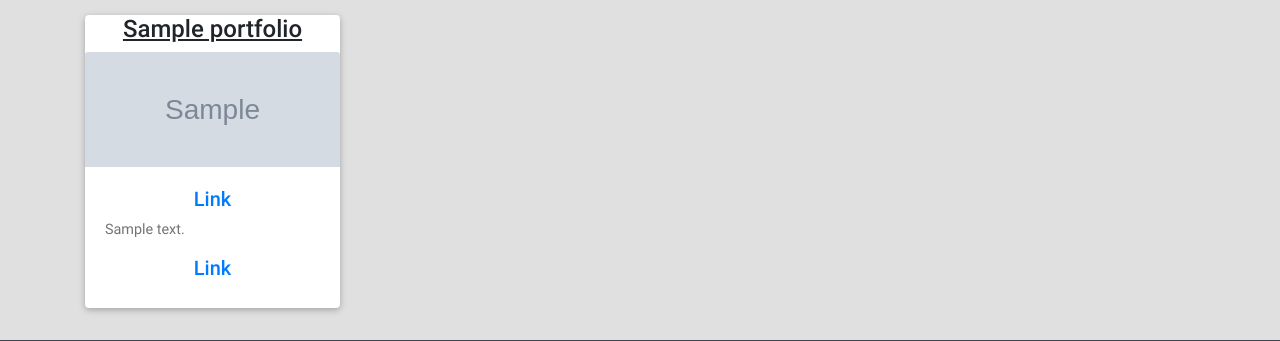
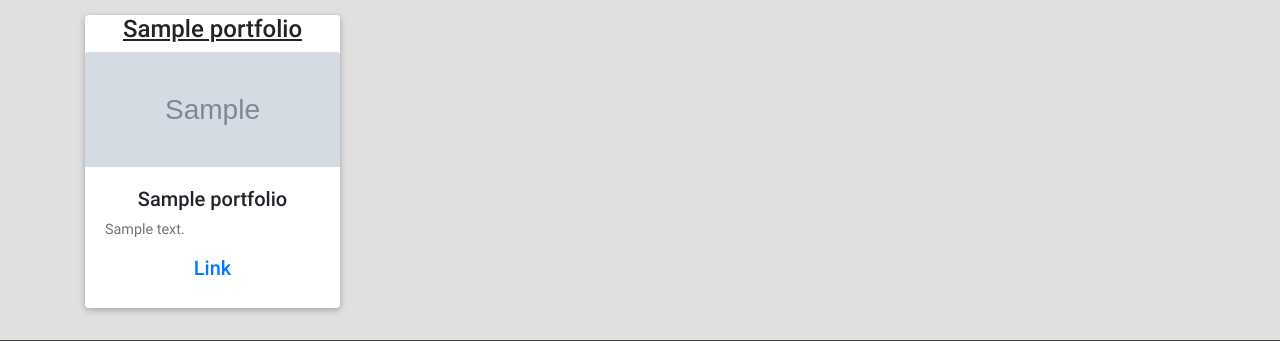
Before and after one commit to xor0x/myblog, a Django app: page / in a window 1280 px wide. Shown: the part 658-999 px from the top of the page. Run offline with Django 3.2, Linux system fonts and the light colour scheme; tables that the repository leaves empty hold one stand-in row (values such as "Sample post"); grey boxes marked "Sample" are stand-in pictures; some libraries are stand-ins or nearby versions.

Commit message:
change home page

```diff
--- a/portfolio/templates/portfolio/home.html
+++ b/portfolio/templates/portfolio/home.html
@@ -12,7 +12,7 @@
         <div class="text-center h4"> <u> {{ portfolio.title }}</u></div>
           <img class="card-img-top" src="{{ portfolio.image.url }}" height="115" width="255">
           <div class="card-body">
-            <p class="text-center h5"> <a href="{{ portfolio.title_pro}}">Link</a></p>
+            <p class="text-center h5"> {{ portfolio.title_pro}}</p>
             <p class="card-text ">{{ portfolio.text }}</p>
             <p class="text-center h5"> <a href="{{ portfolio.url }}">Link</a></p>
           </div>
--- /dev/null
+++ b/requirements.txt
@@ -0,0 +1,5 @@
+Django==2.0.7
+gunicorn==19.9.0
+Pillow==5.2.0
+psycopg2==2.7.5
+pytz==2018.5
```
Also changed, not shown: portfolio/migrations/0002_auto_20180712_0729.py (added), portfolio/migrations/0003_merge_20180713_1044.py (added), portfolio/migrations/0004_portfolio_title_pro.py (added), 1 other file.
